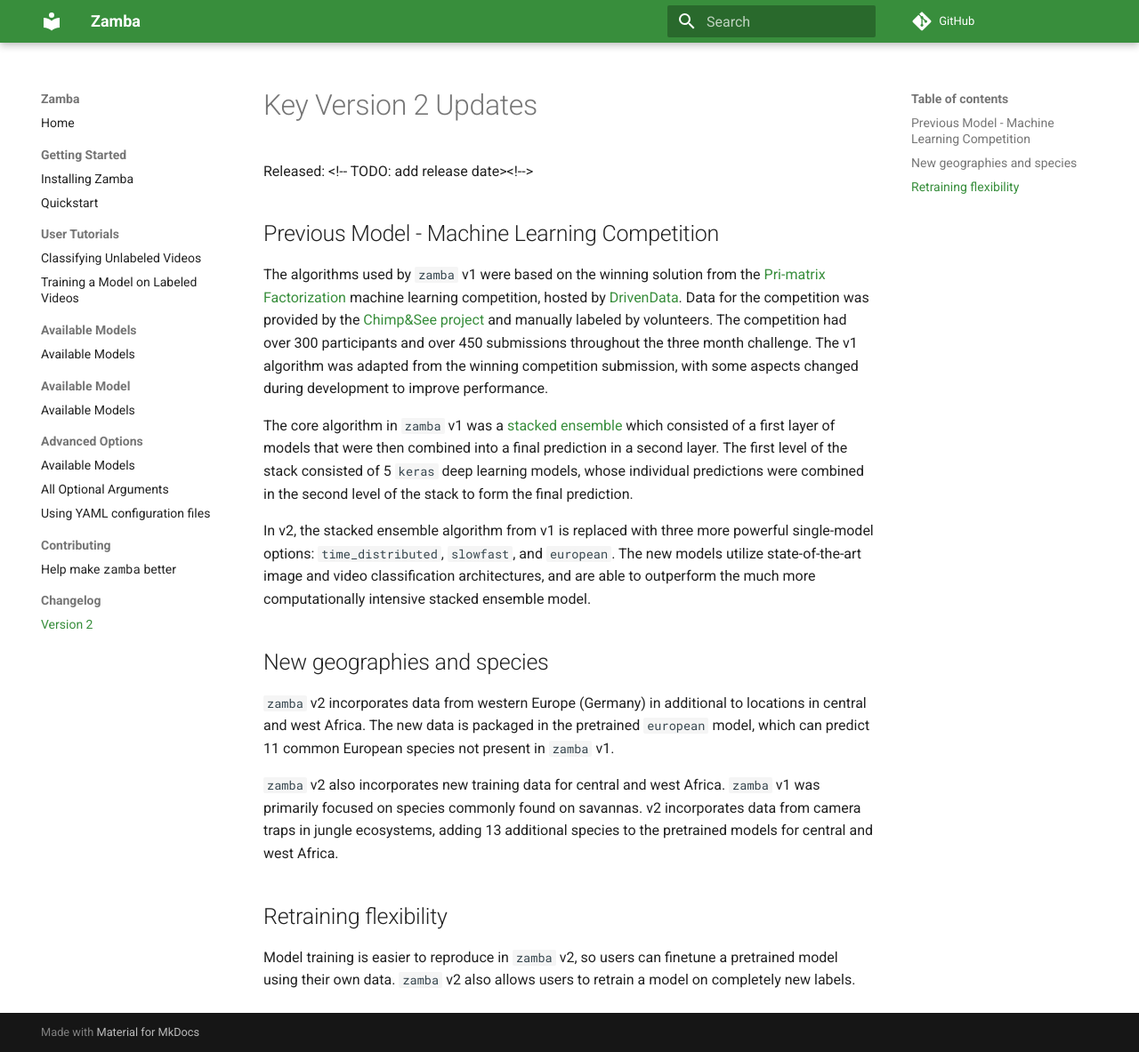
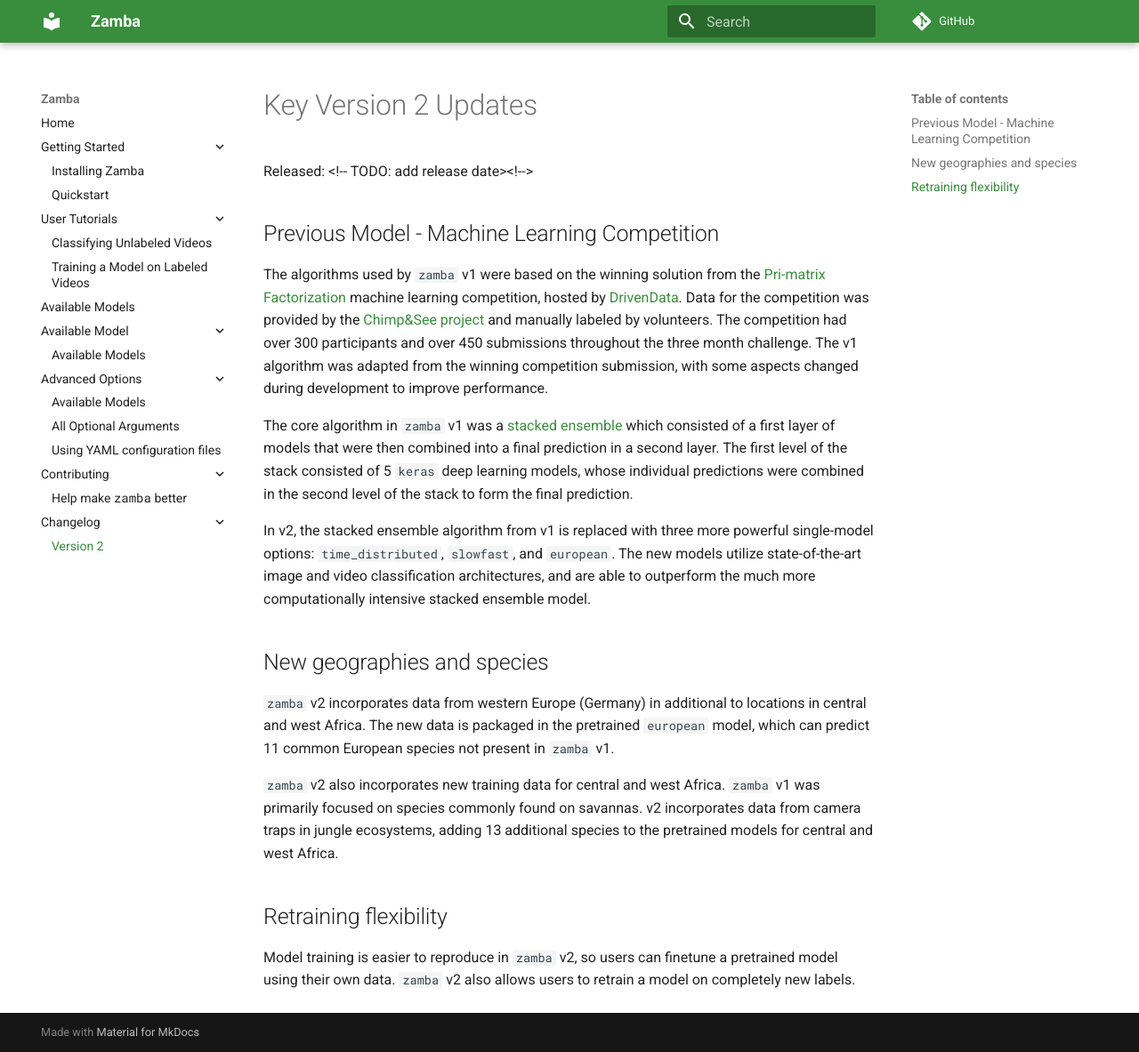
Before and after one commit to drivendataorg/zamba, an MkDocs documentation site: the page built from docs/docs/v2_updates.md, in a window 1280 px wide and 1183 px high. Shown: the whole window at 89% size. Built offline with MkDocs 1.6.1 and Material for MkDocs 9.7.7, drawn with Linux system fonts in a browser that asks for light colours; comment, search, counter and statistics services are not loaded.

Commit message:
index testing

```diff
--- a/docs/mkdocs.yml
+++ b/docs/mkdocs.yml
@@ -6,7 +6,7 @@
   name: material
   features:
     - navigation.indexes
-    - navigation.sections
+    - navigation.expand
 
 extra_css:
   - stylesheets/extra.css
@@ -20,8 +20,7 @@
   - 'User Tutorials':
     - Classifying Unlabeled Videos: "predict-tutorial.md"
     - Training a Model on Labeled Videos: "train-tutorial.md"
-  - Available Models:
-    - "models.md"
+  - 'Available Models': "models.md"
   - 'Available Model':
     - Choosing a Model: "models.md"
   - 'Advanced Options':
```
